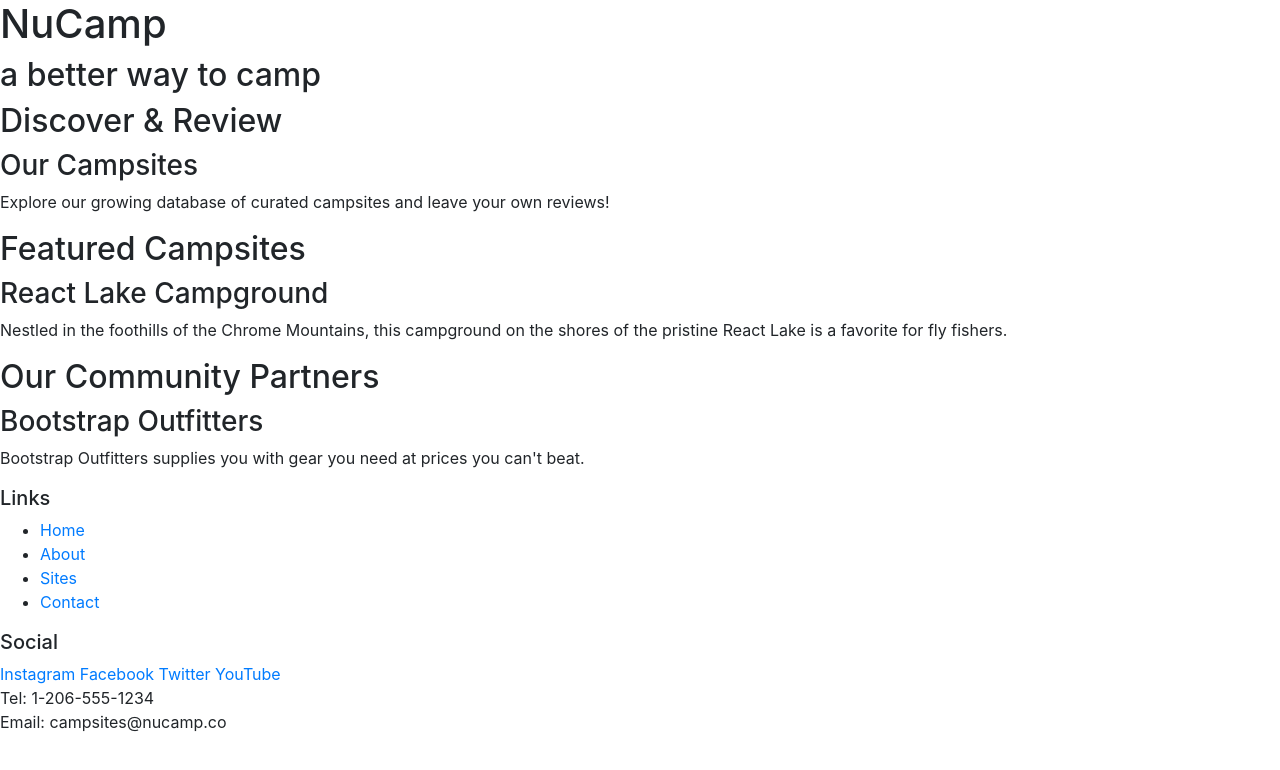
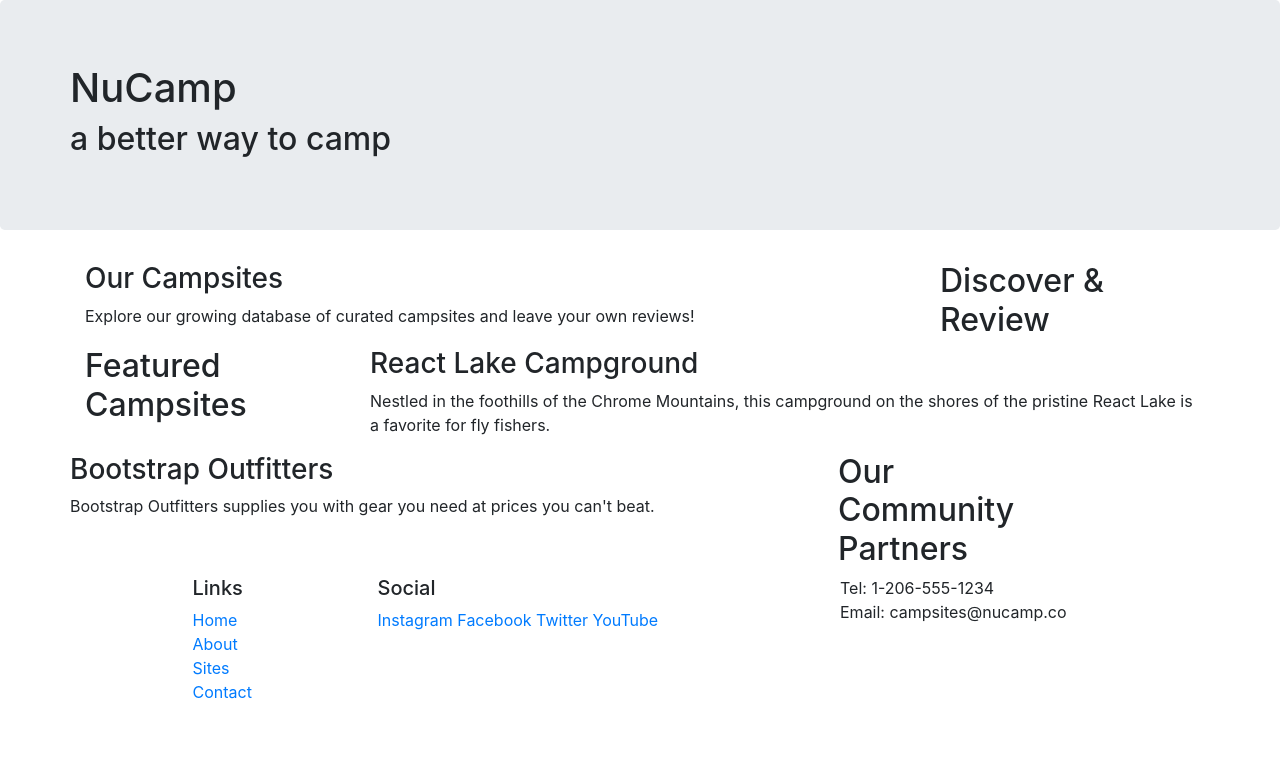
Before and after one commit to abbeycite/Bootstrap-Project-Setup, a website: page index.html in a window 1280 px wide. Drawn offline with nearby package versions, Linux system fonts and the light colour scheme.

Commit message:
My First Bootstrap Project

```diff
--- a/index.html
+++ b/index.html
@@ -13,52 +13,73 @@
 
 <body>
 
-    <header>
-        <div>
-            <h1>NuCamp</h1>
-            <h2>a better way to camp</h2>
+    <header class = "jumbotron">
+       <div class = "container">
+           <div class= "row">
+              <div class= "column">
+                 <h1>NuCamp</h1>
+                 <h2>a better way to camp</h2>
+             </div>
+           <div>
         </div>
     </header>
 
-    <div>
+ <div class = "container">
+    <div class = "row">
+        <div class = "col-sm-4 order-sm-last col-md-3">
         <h2>Discover & Review</h2>
+        </div>
+      <div class = "col">
         <h3>Our Campsites</h3>
         <p>Explore our growing database of curated campsites and leave your own reviews!</p>
+      </div>
     </div>
 
-    <div>
+    <div class = "row">
+       <div class = "col-sm-4 col-md-3">
         <h2>Featured Campsites</h2>
+       </div>
+    <div class = "col">
         <h3>React Lake Campground</h3>
-        <p>Nestled in the foothills of the Chrome Mountains, this campground on the shores of the pristine React Lake is a favorite for fly fishers.</p>
+        <p>Nestled in the foothills of the Chrome Mountains, this campground on the shores of
+            the pristine React Lake is a favorite for fly fishers.</p>
     </div>
-
-    <div>
+    <div class = "row">
+      <div class = "col-sm-4 order-sm-last col-md-3">
         <h2>Our Community Partners</h2>
+    </div>
+    <div class = "col">
         <h3>Bootstrap Outfitters</h3>
         <p>Bootstrap Outfitters supplies you with gear you need at prices you can't beat.</p>
     </div>
+    </div>
+  </div>
 
     <footer>
-        <div>
+    <div class = "container">
+        <div class = "row">
+        <div class = "col-4 col-sm-2 offset-1">
             <h5>Links</h5>
-            <ul>
+            <ul class = "list-unstyled">
                 <li><a href="#">Home</a></li>
                 <li><a href="#">About</a></li>
                 <li><a href="#">Sites</a></li>
                 <li><a href="#">Contact</a></li>
             </ul>
         </div>
-        <div>
+        <div class = "col-6 col-sm-5">
             <h5>Social</h5>
             <a href="http://instagram.com/">Instagram</a>
             <a href="http://facebook.com/">Facebook</a>
             <a href="http://twitter.com/">Twitter</a>
             <a href="http://youtube.com/">YouTube</a>
         </div>
-        <div>
+        <div class = "col-sm-4">
             Tel: 1-206-555-1234<br />
             Email: campsites@nucamp.co
         </div>
+     </div>
+   </div>
     </footer>
 <!-- jQuery must come first, then Popper.js, then the Bootstrap JavaScript plugins.-->
 <script src="node_modules/jquery/dist/jquery.slim.min.js"></script>
```
